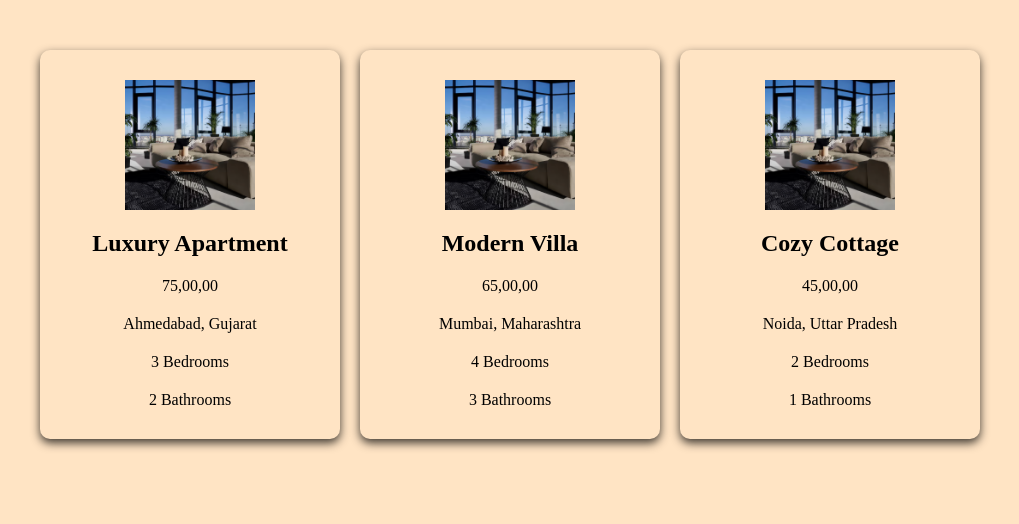
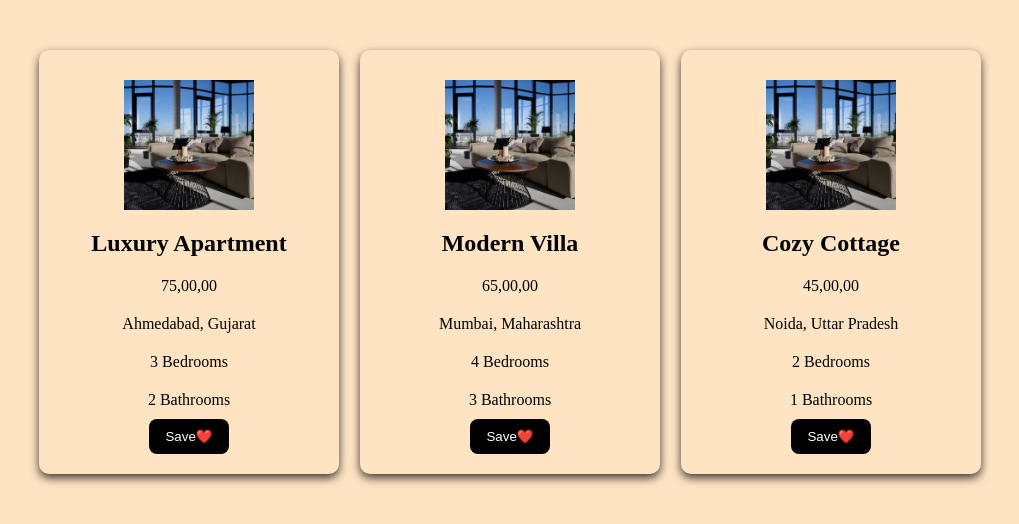
Before and after one commit to np422876/react, a React (Vite) app in the folder project-2/: page / in a window 1280 px wide. Shown: the top 524 px of the page, without its empty margins (130-1149 px from the left). Built offline with nearby package versions, Linux system fonts and the light colour scheme.

Commit message:
Fixed PropertyCard styling

```diff
--- a/project-2/src/App.css
+++ b/project-2/src/App.css
@@ -3,7 +3,7 @@
     align-items: flex-start;
     justify-content: center;
     flex-wrap: wrap;
-    gap: 20px;
+    gap: 21px;
     padding: 20px;
     border-radius: 10px;
 
--- a/project-2/src/App.jsx
+++ b/project-2/src/App.jsx
@@ -1,13 +1,12 @@
-import React from 'react'
+import React, {useState} from 'react'
 import Propertycard from "./components/Propertycard";
 import img from "./assets/apartment.png";
 import "./App.css";
-
+import Save from "./components/Save";
+import "./components/Save.css";
 
 function App() {
-
-
-  return (
+ return (
     <div className='user'>
       <Propertycard
         title="Luxury Apartment"
@@ -16,6 +15,7 @@ function App() {
         beds={3}
         baths={2}
         image={img}
+        Save={<Save />}
       />
       <Propertycard
         title="Modern Villa"
@@ -24,6 +24,7 @@ function App() {
         beds={4}
         baths={3}
         image={img}
+        Save={<Save />}
       />
       <Propertycard
         title="Cozy Cottage"
@@ -32,6 +33,7 @@ function App() {
         beds={2}
         baths={1}
         image={img}
+        Save={<Save />}
       />
     </div>
   )
--- a/project-2/src/components/Propertycard.jsx
+++ b/project-2/src/components/Propertycard.jsx
@@ -1,6 +1,8 @@
 import React from "react";
 import img from "../assets/apartment.png";
 import "./Propertycard.css";
+import Save from "./Save";
+import "./Save.css";
 
 
 const Propertycard = ({ title, price, location, beds, baths, image }) => {
@@ -12,6 +14,7 @@ const Propertycard = ({ title, price, location, beds, baths, image }) => {
       <p>{location}</p>
       <p>{beds} Bedrooms </p>
       <p>  {baths} Bathrooms</p>
+      <Save />
     </div>
   );
 };
--- /dev/null
+++ b/project-2/src/components/Save.css
@@ -0,0 +1,19 @@
+#btn {
+  padding: 10px 16px;
+  border: none;
+  border-radius: 8px;
+  cursor: pointer;
+  background-color: #000000;
+  color: rgb(255, 255, 255);
+
+
+}
+
+#saved-btn {
+  padding: 10px 16px;
+  border: none;
+  border-radius: 8px;
+  cursor: pointer;
+  background-color: #c35454;
+  color: rgb(255, 255, 255);
+}
--- /dev/null
+++ b/project-2/src/components/Save.jsx
@@ -0,0 +1,18 @@
+import React, {useState} from 'react'
+import "./Save.css";
+
+const Save = () => {
+    const [saved, setSaved] = useState(false);
+
+    const handleSave = () => {
+        setSaved(!saved);
+    };
+  return (
+    <button onClick={handleSave}
+      id={saved ? "saved-btn" : "btn"}>
+        {saved ? "Saved❤️" : "Save❤️"}
+    </button>
+  )
+}
+
+export default Save
```
Also changed, not shown: 1 other file (tests, documents, lock files or other folders).
